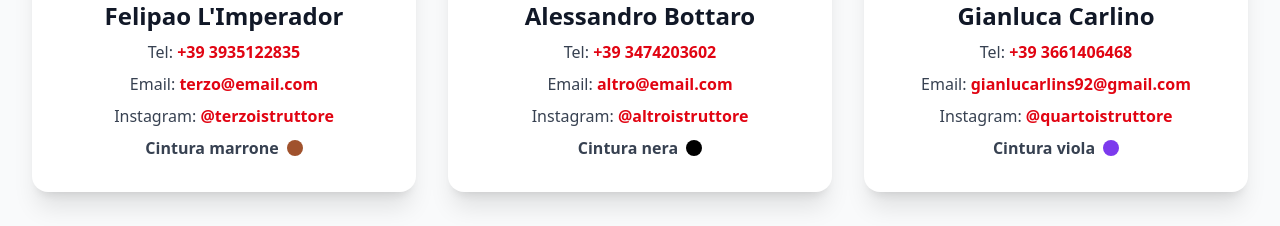
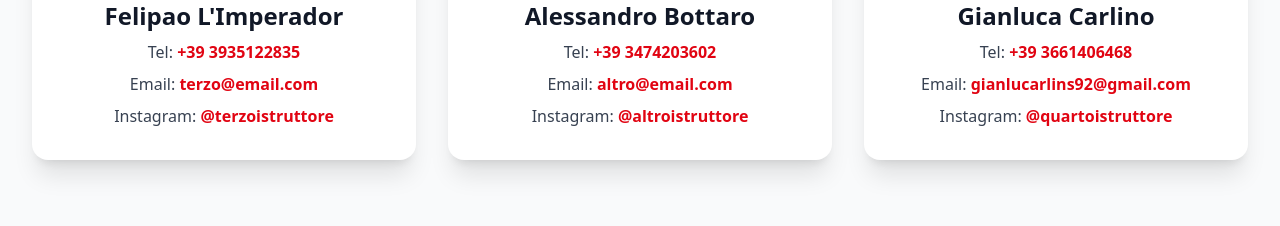
Before and after one commit to edoxb/edoxb.github.io, a React (Vite) app in the folder web-site/: page / in a window 1280 px wide. Shown: the part 1820-2046 px from the top of the page. Built offline with nearby package versions, Linux system fonts and the light colour scheme.

Commit message:
remove belts

```diff
--- a/web-site/src/App.tsx
+++ b/web-site/src/App.tsx
@@ -247,10 +247,7 @@ function App() {
                     <p className="text-gray-700 mb-2">Tel: <a href="tel:+393406648169" className="text-[#e10412] font-semibold">+39 3406648169</a></p>
                     <p className="text-gray-700 mb-2">Email: <a href="mailto:istruttore@email.com" className="text-[#e10412] font-semibold">istruttore@email.com</a></p>
                     <p className="text-gray-700">Instagram: <a href="https://instagram.com/istruttore" target="_blank" rel="noopener noreferrer" className="text-[#e10412] font-semibold">@istruttore</a></p>
-                    <div className="mt-2 flex items-center gap-2">
-                      <span className="text-gray-700 font-semibold">Cintura blu</span>
-                      <span className="inline-block w-4 h-4 rounded-full" style={{ backgroundColor: '#2563eb' }}></span>
-                    </div>
+
                   </div>
                   {/* Card Istruttore Varazze 2 */}
                   <div className="bg-white rounded-2xl shadow-xl p-8 flex flex-col items-center transition-all duration-500 cursor-pointer" onClick={() => setExpandedBottaro((prev) => !prev)}>
@@ -259,10 +256,7 @@ function App() {
                     <p className="text-gray-700 mb-2">Tel: <a href="tel:+393474203602" className="text-[#e10412] font-semibold">+39 3474203602</a></p>
                     <p className="text-gray-700 mb-2">Email: <a href="mailto:altro@email.com" className="text-[#e10412] font-semibold">altro@email.com</a></p>
                     <p className="text-gray-700">Instagram: <a href="https://instagram.com/altroistruttore" target="_blank" rel="noopener noreferrer" className="text-[#e10412] font-semibold">@altroistruttore</a></p>
-                    <div className="mt-2 flex items-center gap-2">
-                      <span className="text-gray-700 font-semibold">Cintura nera</span>
-                      <span className="inline-block w-4 h-4 rounded-full bg-black"></span>
-                    </div>
+
                     {/* Espansione: mostra info aggiuntive e loghi se expandedBottaro */}
                     <div
                       className={`overflow-hidden transition-all duration-500 ${expandedBottaro ? 'max-h-96 opacity-100 mt-4' : 'max-h-0 opacity-0'}`}
@@ -287,10 +281,7 @@ function App() {
                     <p className="text-gray-700 mb-2">Tel: <a href="tel:+393935122835" className="text-[#e10412] font-semibold">+39 3935122835</a></p>
                     <p className="text-gray-700 mb-2">Email: <a href="mailto:terzo@email.com" className="text-[#e10412] font-semibold">terzo@email.com</a></p>
                     <p className="text-gray-700">Instagram: <a href="https://instagram.com/terzoistruttore" target="_blank" rel="noopener noreferrer" className="text-[#e10412] font-semibold">@terzoistruttore</a></p>
-                    <div className="mt-2 flex items-center gap-2">
-                      <span className="text-gray-700 font-semibold">Cintura marrone</span>
-                      <span className="inline-block w-4 h-4 rounded-full" style={{ backgroundColor: '#a0522d' }}></span>
-                    </div>
+
                   </div>
 
                   {/* Card Istruttore Vado 3 */}
@@ -301,10 +292,6 @@ function App() {
                     <p className="text-gray-700 mb-2">Tel: <a href="tel:+393474203602" className="text-[#e10412] font-semibold">+39 3474203602</a></p>
                     <p className="text-gray-700 mb-2">Email: <a href="mailto:altro@email.com" className="text-[#e10412] font-semibold">altro@email.com</a></p>
                     <p className="text-gray-700">Instagram: <a href="https://instagram.com/altroistruttore" target="_blank" rel="noopener noreferrer" className="text-[#e10412] font-semibold">@altroistruttore</a></p>
-                    <div className="mt-2 flex items-center gap-2">
-                      <span className="text-gray-700 font-semibold">Cintura nera</span>
-                      <span className="inline-block w-4 h-4 rounded-full bg-black"></span>
-                    </div>
                     {/* Espansione: mostra info aggiuntive e loghi se expandedBottaro */}
                     <div
                       className={`overflow-hidden transition-all duration-500 ${expandedBottaro ? 'max-h-96 opacity-100 mt-4' : 'max-h-0 opacity-0'}`}
@@ -326,10 +313,6 @@ function App() {
                     <p className="text-gray-700 mb-2">Tel: <a href="tel:+393661406468" className="text-[#e10412] font-semibold">+39 3661406468</a></p>
                     <p className="text-gray-700 mb-2">Email: <a href="mailto:quarto@email.com" className="text-[#e10412] font-semibold">gianlucarlins92@gmail.com</a></p>
                     <p className="text-gray-700">Instagram: <a href="https://instagram.com/quartoistruttore" target="_blank" rel="noopener noreferrer" className="text-[#e10412] font-semibold">@quartoistruttore</a></p>
-                    <div className="mt-2 flex items-center gap-2">
-                      <span className="text-gray-700 font-semibold">Cintura viola</span>
-                      <span className="inline-block w-4 h-4 rounded-full" style={{ backgroundColor: '#7c3aed' }}></span>
-                    </div>
                     {/* Espansione: mostra info aggiuntive e loghi se expandedBottaro */}
                     <div
                       className={`overflow-hidden transition-all duration-500 ${expandedGianluca ? 'max-h-96 opacity-100 mt-4' : 'max-h-0 opacity-0'}`}
```
Also changed, not shown: 1 other file (tests, documents, lock files or other folders).
